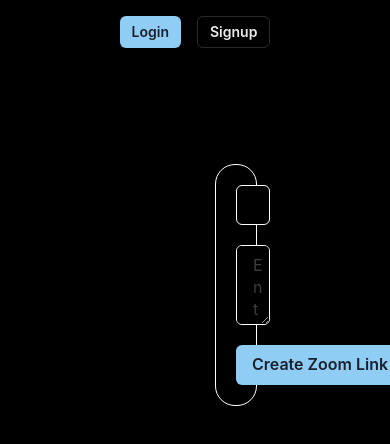
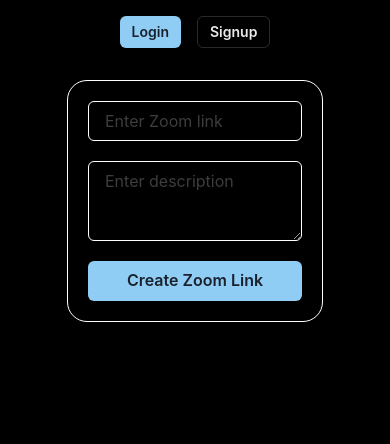
Before and after one commit to Tejas0705/Alum_connect, a React (Vite) app: page /addzoomlink in a window 390 px wide. Shown: the top 444 px of the page. Built offline with nearby package versions, Linux system fonts and the light colour scheme; no server answers.

Commit message:
zoom responsive

```diff
--- a/src/components/Sidebar/Addzoomlink.jsx
+++ b/src/components/Sidebar/Addzoomlink.jsx
@@ -66,8 +66,19 @@
   };
 
   return (
-    <Box px={20} ml='5' margin={100} >
-    <Box p={5} shadow="md" borderWidth="1px" bg="black" borderColor={"white"} borderRadius={20}>
+    <Box
+      px={{ base: 4, md: 20 }}
+      ml={{ base: 0, md: 5 }}
+      m={{ base: 4, md: 100 }}
+    >
+      <Box
+        p={5}
+        shadow="md"
+        borderWidth="1px"
+        bg="black"
+        borderColor="white"
+        borderRadius={20}
+      >
         <Input
           value={zoomLink}
           onChange={(e) => setZoomLink(e.target.value)}
@@ -80,7 +91,12 @@
           placeholder="Enter description"
           mb={5}
         />
-      <Button onClick={handleCreateZoomLink} isLoading={isLoading} colorScheme="blue">
+        <Button
+          onClick={handleCreateZoomLink}
+          isLoading={isLoading}
+          colorScheme="blue"
+          w="full"
+        >
           Create Zoom Link
         </Button>
       </Box>
```
Lines whose indentation alone changed are shown as unchanged.
